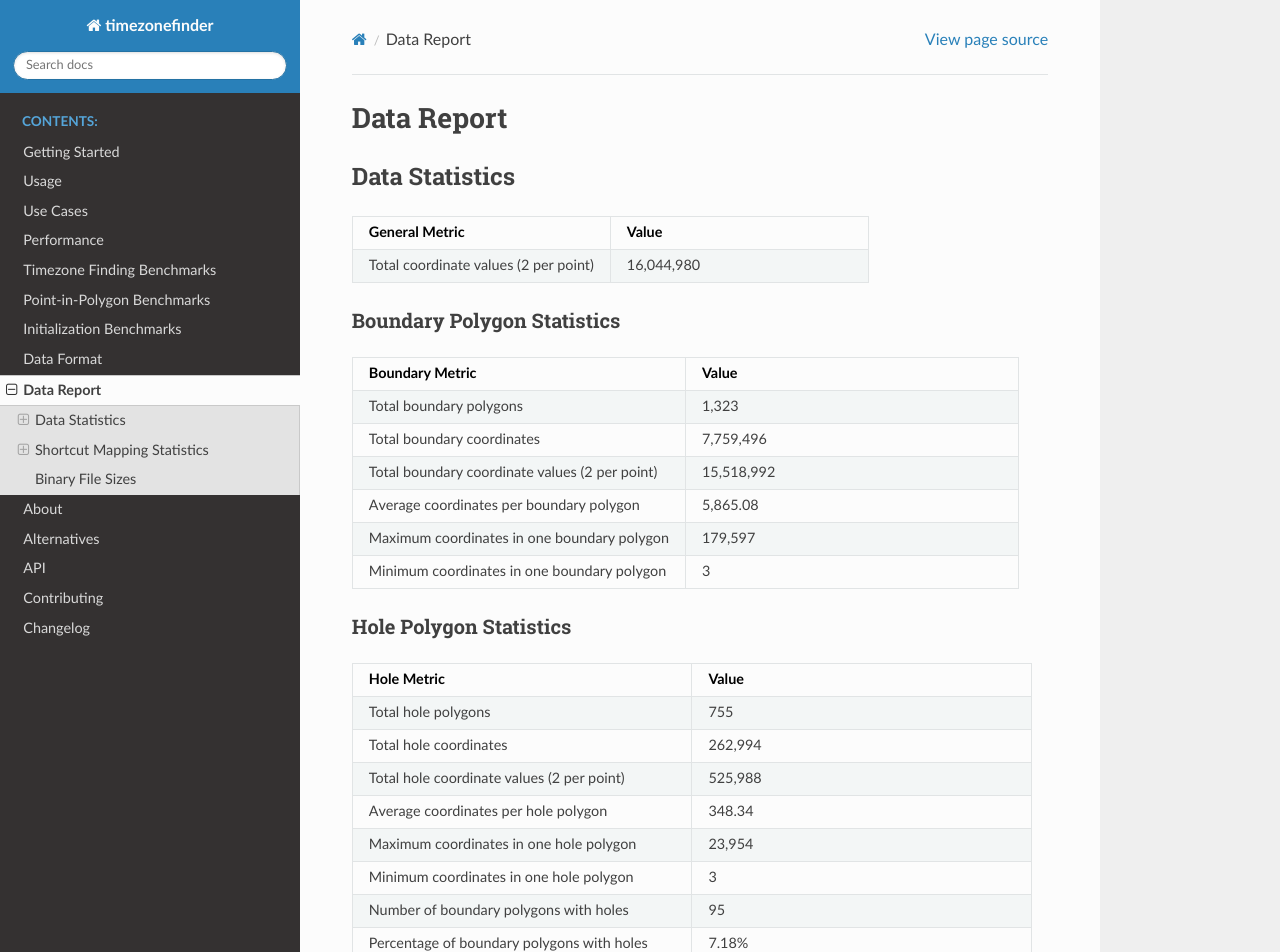
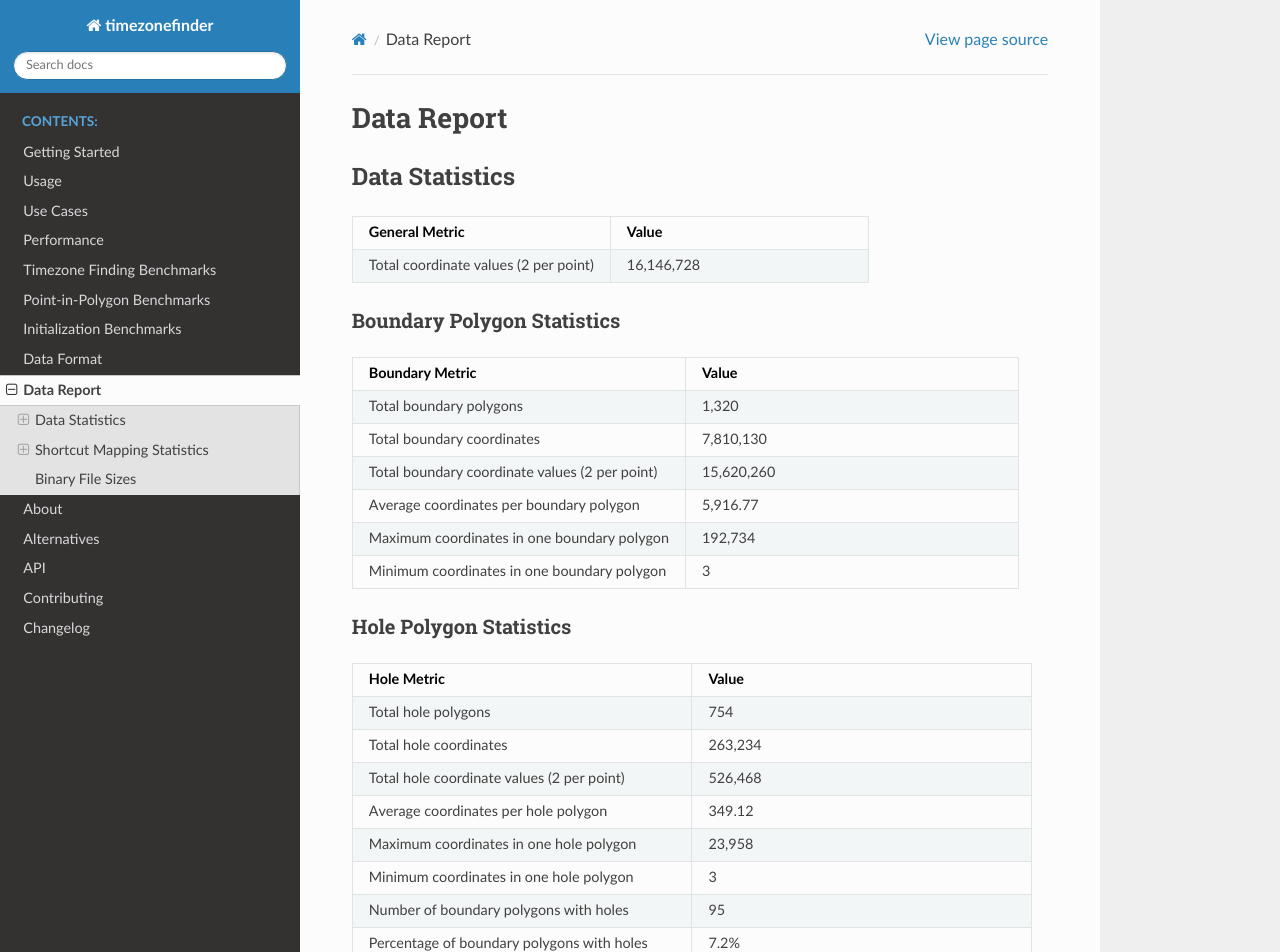
Before and after one commit to jannikmi/timezonefinder, a Sphinx documentation site: the page built from docs/data_report.rst, in a window 1280 px wide and 1400 px high. Shown: the top 952 px of the window. Built offline with Sphinx 7.4.7 and the Read the Docs theme 3.1.0, drawn with Linux system fonts in a browser that asks for light colours; some of the changed text lies outside the part shown.

Commit message:
update binaries 2026b

```diff
--- a/docs/data_report.rst
+++ b/docs/data_report.rst
@@ -18,7 +18,7 @@ Data Statistics
    * - General Metric
      - Value
    * - Total coordinate values (2 per point)
-     - 16,044,980
+     - 16,146,728
 
 
 
@@ -33,15 +33,15 @@ Boundary Polygon Statistics
    * - Boundary Metric
      - Value
    * - Total boundary polygons
-     - 1,323
+     - 1,320
    * - Total boundary coordinates
-     - 7,759,496
+     - 7,810,130
    * - Total boundary coordinate values (2 per point)
-     - 15,518,992
+     - 15,620,260
    * - Average coordinates per boundary polygon
-     - 5,865.08
+     - 5,916.77
    * - Maximum coordinates in one boundary polygon
-     - 179,597
+     - 192,734
    * - Minimum coordinates in one boundary polygon
      - 3
 
@@ -58,23 +58,23 @@ Hole Polygon Statistics
    * - Hole Metric
      - Value
    * - Total hole polygons
-     - 755
+     - 754
    * - Total hole coordinates
-     - 262,994
+     - 263,234
    * - Total hole coordinate values (2 per point)
-     - 525,988
+     - 526,468
    * - Average coordinates per hole polygon
-     - 348.34
+     - 349.12
    * - Maximum coordinates in one hole polygon
-     - 23,954
+     - 23,958
    * - Minimum coordinates in one hole polygon
      - 3
    * - Number of boundary polygons with holes
      - 95
    * - Percentage of boundary polygons with holes
-     - 7.18%
+     - 7.2%
    * - Average holes per boundary polygon (with holes)
-     - 7.95
+     - 7.94
 
 
 
@@ -427,14 +427,14 @@ Binary File Sizes
      - Size (MB)
      - Percentage
    * - boundary polygon data
-     - 59.22
-     - 94.40%
+     - 59.61
+     - 94.43%
    * - hole polygon data
      - 2.02
-     - 3.22%
+     - 3.20%
    * - hybrid shortcut index
      - 1.49
-     - 2.38%
+     - 2.37%
    * - Total
-     - 62.73
+     - 63.12
      - 100.00%
```
Also changed, not shown: other parts of docs/data_report.rst (+24 -24 lines), docs/benchmark_results_initialization.rst (+10 -10 lines), docs/benchmark_results_polygon.rst (+6 -6 lines), docs/benchmark_results_timezonefinding.rst (+57 -57 lines), 13 other files.
